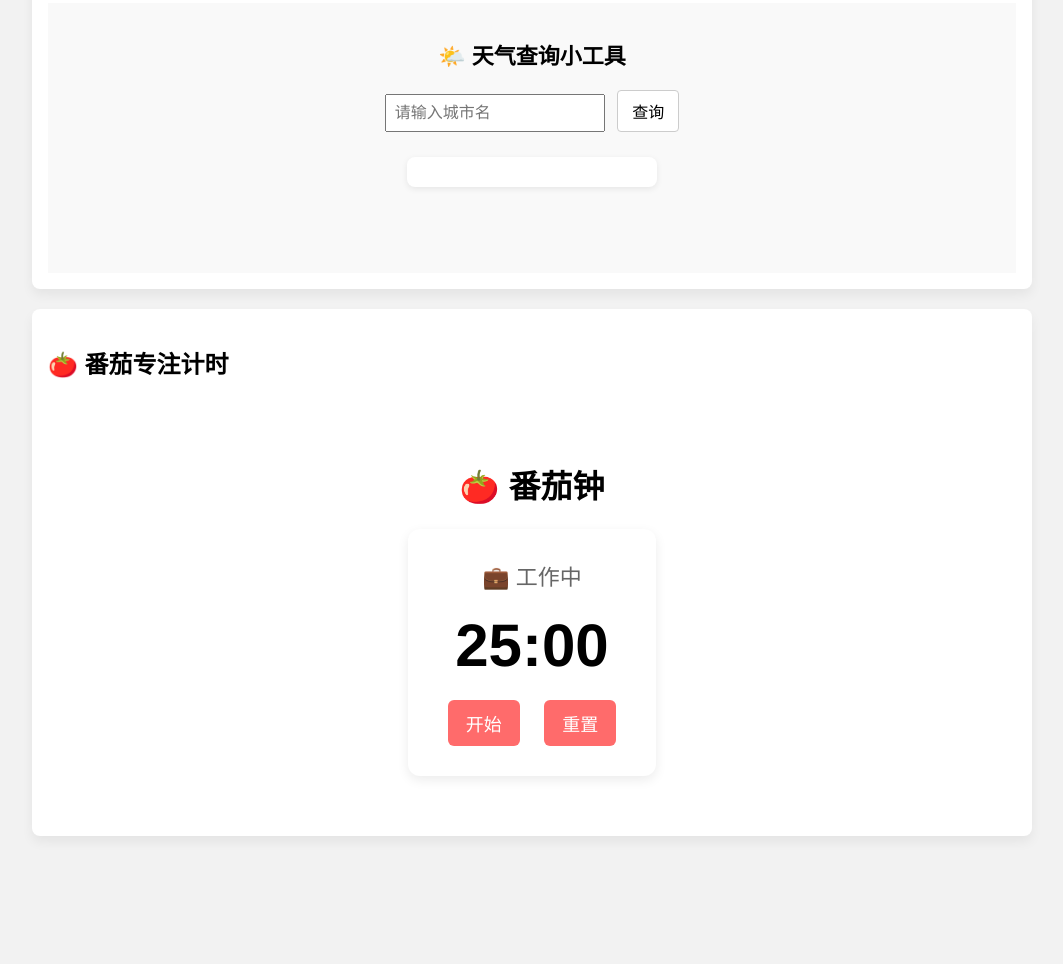
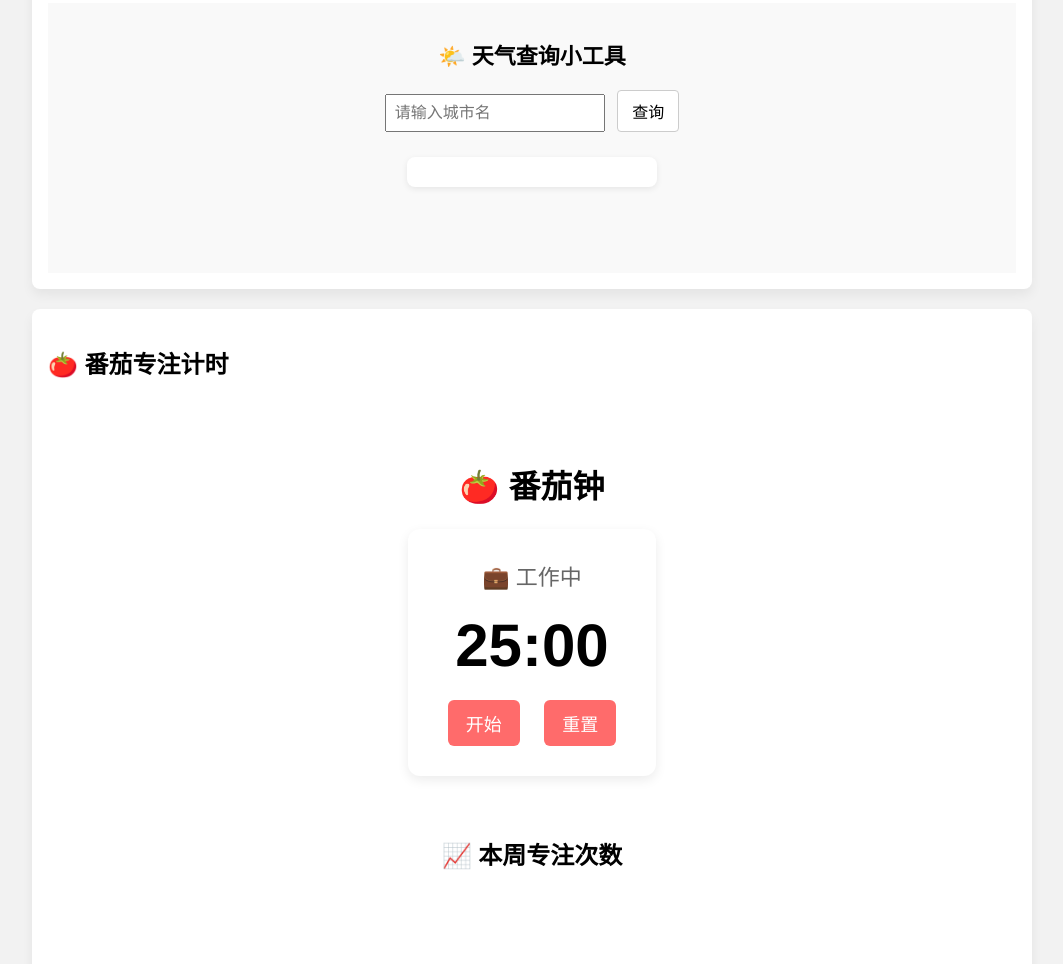
Before and after one commit to Arseny0808/App-de-Arseny, a plain HTML site: page dashboard.html in a window 1280 px wide. Shown: the part 1833-2797 px from the top of the page, without its empty margins (108-1171 px from the left). Before the commit the page ends 2699 px from the top, so only its background shows below. Drawn offline with nearby package versions, Linux system fonts and the light colour scheme.

Commit message:
Update dashboard.html

```diff
--- a/dashboard.html
+++ b/dashboard.html
@@ -75,7 +75,7 @@
 
   <div class="section">
   <h2>🍅 番茄专注计时</h2>
-  <iframe src="pomodoro.html" height="420"></iframe>
+  <iframe src="pomodoro.html" height="600"></iframe>
   </div>
 
   <script>
```
